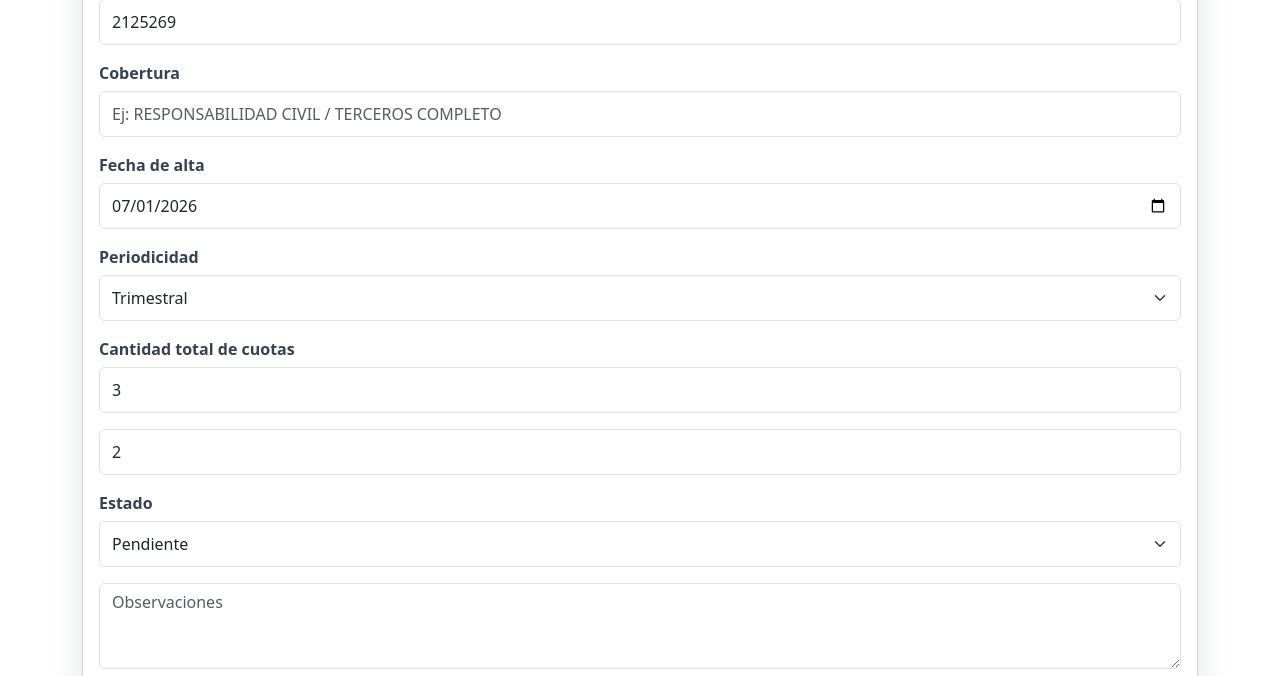
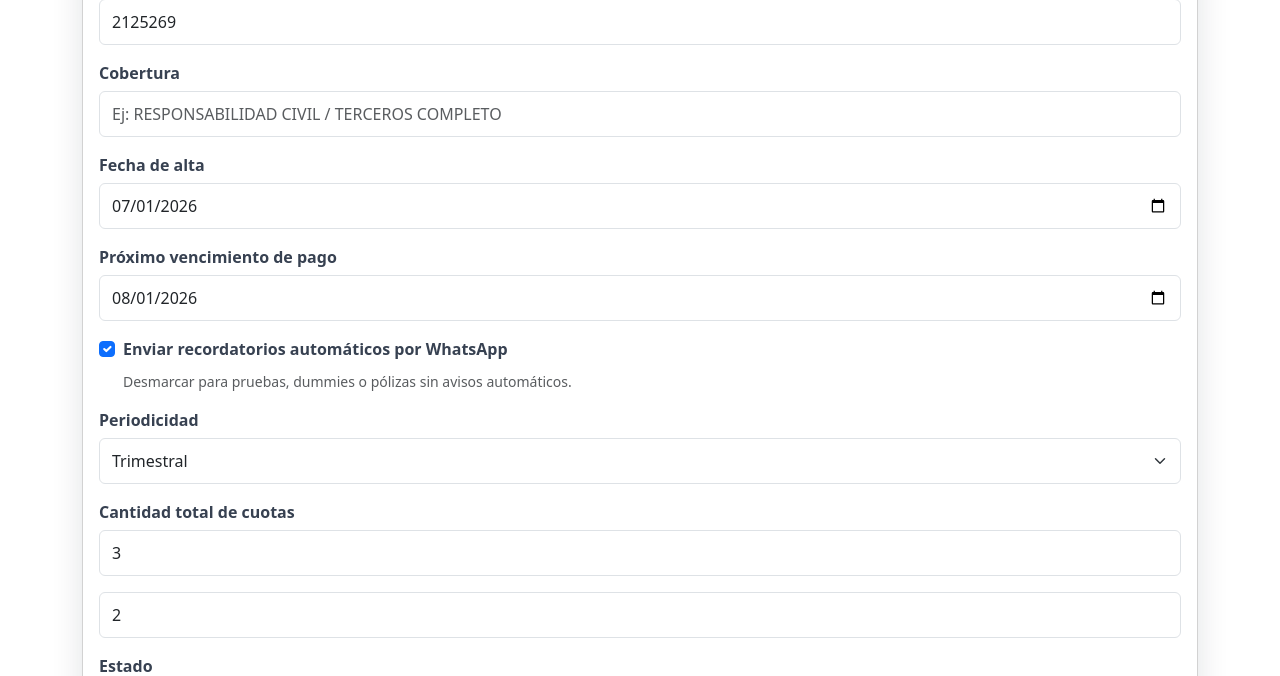
Before and after one commit to pasluiscespedes-rgb/pas_control, a Django app: page /polizas/1/editar/ in a window 1280 px wide. Shown: the part 705-1381 px from the top of the page. Run offline with Django 5.2, Linux system fonts and the light colour scheme; a user stored in the database is signed in; data comes from the database, SQL or seed files in the repository; parts of the project's set-up code (start-up, migrations or seed data) failed here and were passed over.

Commit message:
Agregar vencimiento real y control de avisos a edición

```diff
--- a/principal/templates/principal/editar_poliza.html
+++ b/principal/templates/principal/editar_poliza.html
@@ -158,6 +158,32 @@
                       value="{{ poliza.fecha_alta|date:'Y-m-d' }}"
                       required>
 
+                <label>Próximo vencimiento de pago</label>
+
+                <input
+                    class="form-control mb-3"
+                    type="date"
+                    name="fecha_vencimiento"
+                    value="{{ poliza.fecha_vencimiento|date:'Y-m-d' }}"
+                    required
+                >
+
+                <div class="form-check mb-3">
+                    <input
+                        class="form-check-input"
+                        type="checkbox"
+                        name="avisos_whatsapp"
+                        id="avisos_whatsapp"
+                        {% if poliza.avisos_whatsapp %}checked{% endif %}
+                    >
+                    <label class="form-check-label" for="avisos_whatsapp">
+                        Enviar recordatorios automáticos por WhatsApp
+                    </label>
+                    <div class="form-text">
+                        Desmarcar para pruebas, dummies o pólizas sin avisos automáticos.
+                    </div>
+                </div>
+
                 <label>Periodicidad</label>
                 <select class="form-select mb-3" name="periodicidad">
 
```
